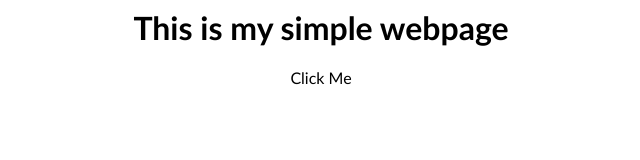
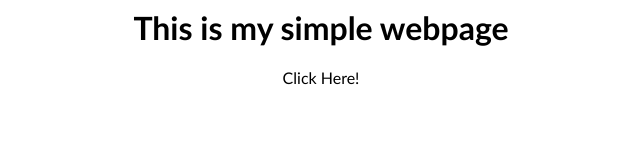
Before and after one commit to comp2930teamuser1/COMP2800_GitFlow_Workflow, a plain HTML site: page index.html in a window 1280 px wide. Shown: the full height of the page, 319-959 px from the left. Drawn offline with Linux system fonts and the light colour scheme.

Commit message:
Integration Testing - change clickable text.

```diff
--- a/index.html
+++ b/index.html
@@ -4,7 +4,7 @@
 	</head>
 	<body>
 		<h1 id="title">This is my simple webpage</h1>
-		<div class="container clickable">Click Me
+		<div class="container clickable">Click Here!
 		</div>
 		<script src="app.js"></script>
 	</body>
```
